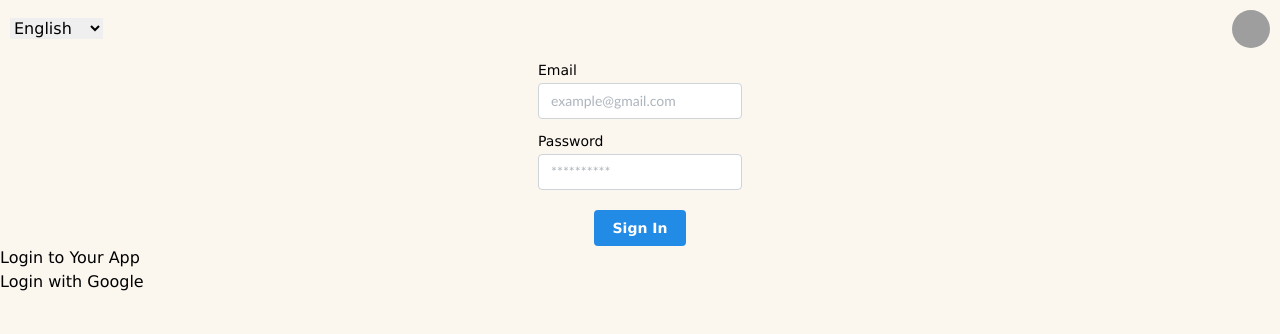
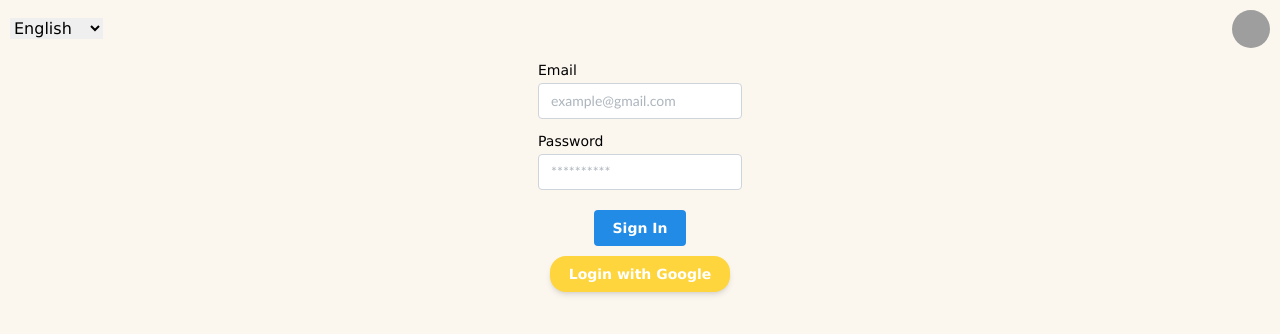
Before and after one commit to Todaricli/pg_certified_hackathon, a React (Vite) app in the folder frontend/: page / in a window 1280 px wide. Shown: the top 334 px of the page. Built offline with nearby package versions, Linux system fonts and the light colour scheme; no server answers; grey boxes are pictures that could not be loaded.

Commit message:
google login ui

```diff
--- a/frontend/src/components/GoogleLoginButton.jsx
+++ b/frontend/src/components/GoogleLoginButton.jsx
@@ -1,4 +1,5 @@
 import React from 'react';
+import { Progress, Text, Modal, Button, Select } from '@mantine/core';
 
 const GoogleLoginButton = () => {
   const handleLogin = () => {
@@ -7,9 +8,9 @@ const GoogleLoginButton = () => {
   };
 
   return (
-    <button onClick={handleLogin}>
-      Login with Google
-    </button>
+    <div onClick={handleLogin} style={{ display: 'flex', justifyContent: 'center', alignItems: 'center', marginTop: "10px", marginBottom: "10px"}}>
+              <Button className="shadow-md" onClick={open} variant="filled" color="#ffd53d" radius="lg">Login with Google
+              </Button></div>
   );
 };
 
--- a/frontend/src/pages/Login.jsx
+++ b/frontend/src/pages/Login.jsx
@@ -7,9 +7,7 @@ function Login() {
   return (
     <>
       <LoginComponent />
-
       <div className="App">
-      <h1>Login to Your App</h1>
       <GoogleLoginButton />
     </div>
     </>
```
